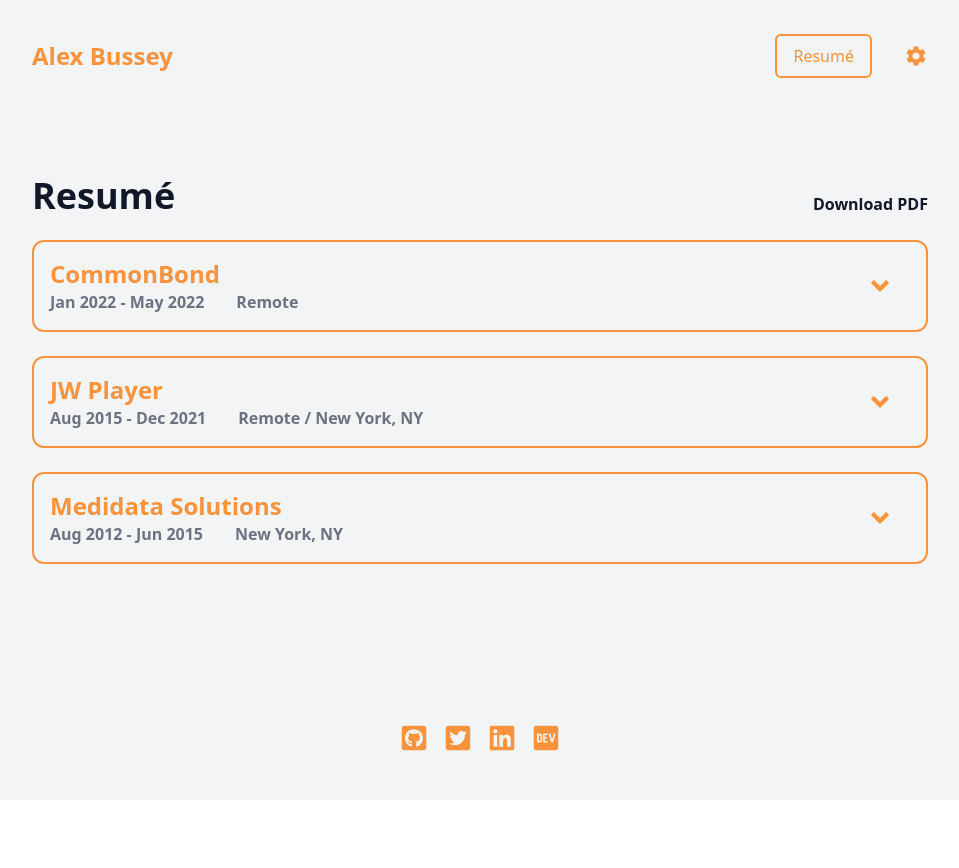
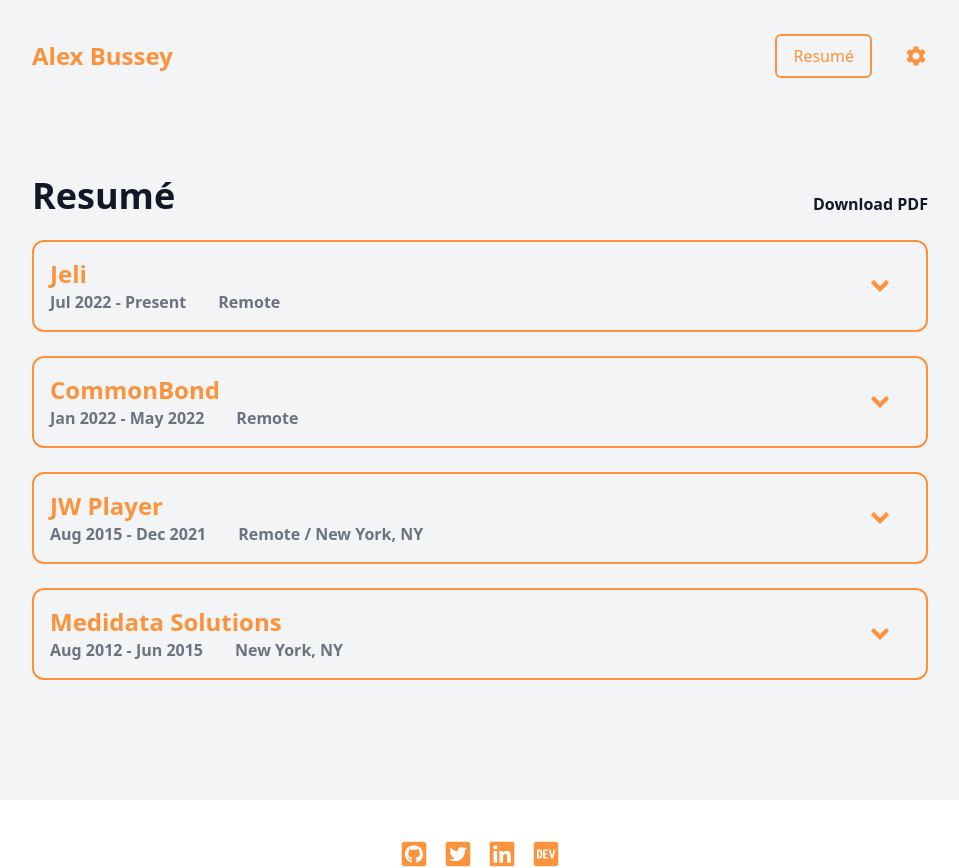
Before and after one commit to waxidiotic/personal-site-next, a Next.js app: page /resume in a window 1280 px wide. Shown: the whole page, without its empty margins (160-1119 px from the left). Before the commit the page ends 800 px from the top, so only its background shows below. Built offline with nearby package versions, Linux system fonts and the light colour scheme.

Commit message:
got a job

```diff
--- a/data/jobs.json
+++ b/data/jobs.json
@@ -1,5 +1,11 @@
 {
   "jobs": [
+    {
+      "company_name": "Jeli",
+      "start_date": "Jul 2022",
+      "locations": ["Remote"],
+      "positions": [{ "title": "Software Engineer", "description_items": [] }]
+    },
     {
       "company_name": "CommonBond",
       "start_date": "Jan 2022",
--- a/pages/index.tsx
+++ b/pages/index.tsx
@@ -45,9 +45,6 @@
             />
           </div>
         </div>
-        <div className="text-3xl max-w-2xl leading-[44px] font-bold">
-          I am <span className="text-accent">looking for work</span>!
-        </div>
       </main>
     </div>
   );
```
Also changed, not shown: 1 other file (tests, documents, lock files or other folders).
